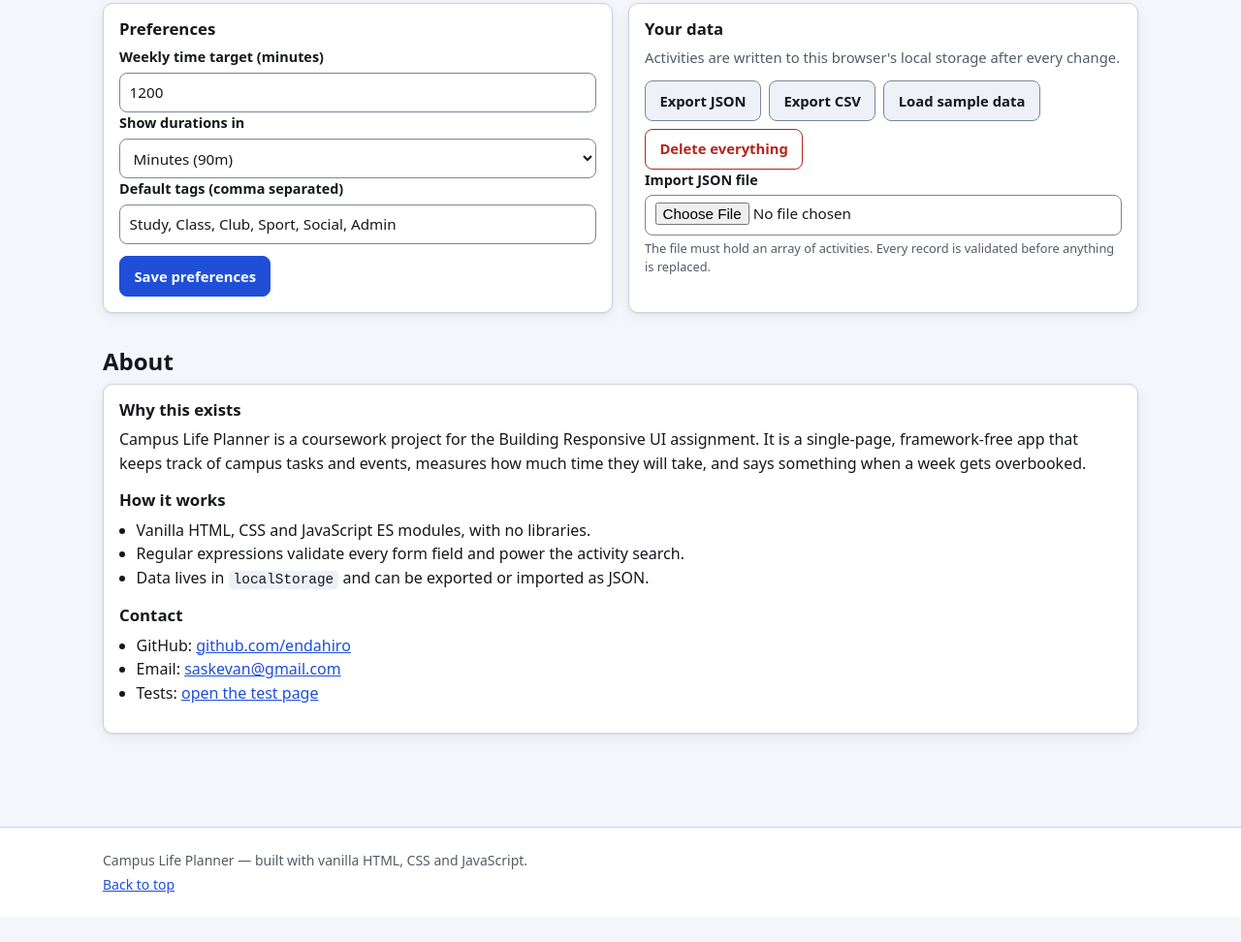
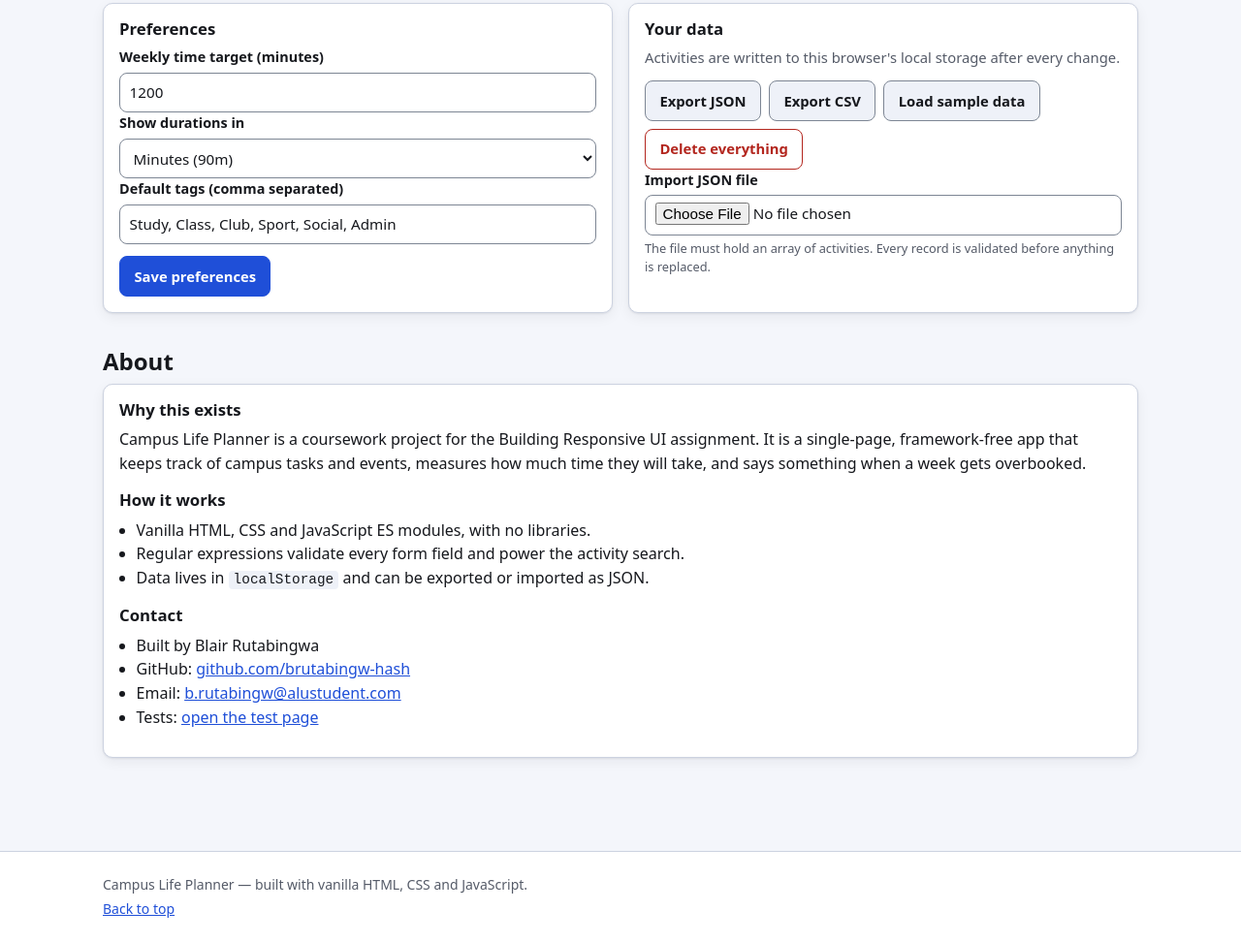
Before and after one commit to brutabingw-hash/campus-life-planner, a plain HTML site: page index.html in a window 1280 px wide. Shown: the part 2096-3068 px from the top of the page at 97% size. Before the commit the page ends 3043 px from the top, so only its background shows below. Drawn offline with Linux system fonts and the light colour scheme.

Commit message:
docs: set author details and GitHub Pages URL

```diff
--- a/index.html
+++ b/index.html
@@ -307,8 +307,9 @@
         </ul>
         <h3>Contact</h3>
         <ul class="contact">
-          <li>GitHub: <a href="https://github.com/endahiro">github.com/endahiro</a></li>
-          <li>Email: <a href="mailto:saskevan@gmail.com">saskevan@gmail.com</a></li>
+          <li>Built by Blair Rutabingwa</li>
+          <li>GitHub: <a href="https://github.com/brutabingw-hash">github.com/brutabingw-hash</a></li>
+          <li>Email: <a href="mailto:b.rutabingw@alustudent.com">b.rutabingw@alustudent.com</a></li>
           <li>Tests: <a href="tests.html">open the test page</a></li>
         </ul>
       </div>
```
Also changed, not shown: 1 other file.
